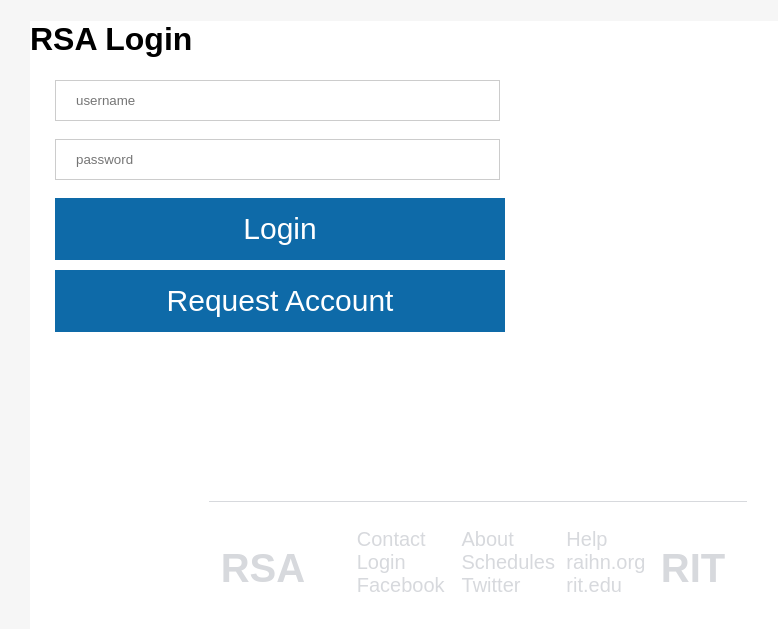
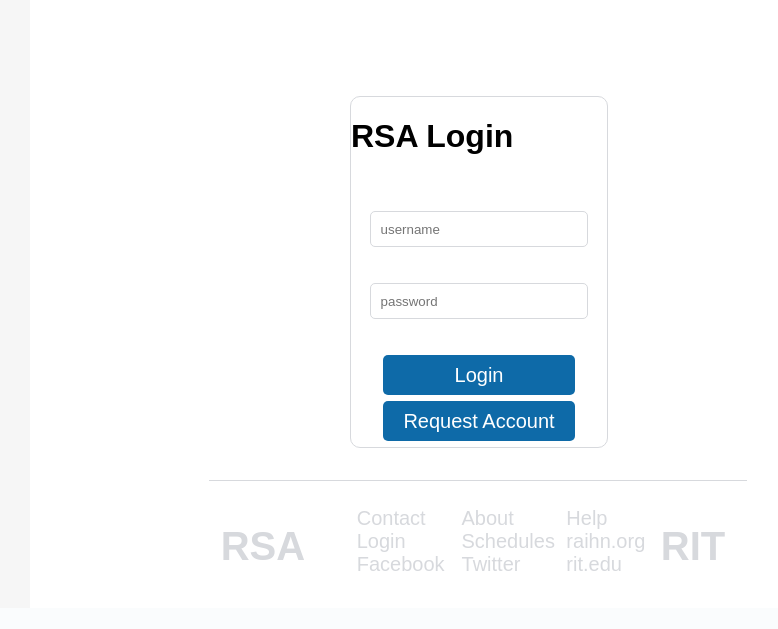
Before and after one commit to takzi/RSA, a PHP site: page / in a window 1280 px wide. Shown: the part 192-821 px from the top of the page, without its empty margins (162-940 px from the left). After the commit the page ends 763 px from the top, so only its background shows below. Run offline with PHP 8.4, Linux system fonts and the light colour scheme.

Commit message:
modified css and added more login functionality

```diff
--- a/public_html/css/default.css
+++ b/public_html/css/default.css
@@ -34,13 +34,13 @@ body
 {
     position: relative;
     width: 70vw;
-    margin: 0;
     margin: 0 auto;
     min-height: 76vh;
     background: white;
 }
 
 #main_content {
+    position: relative;
     min-height: 60vh;
 }
 
@@ -168,15 +168,76 @@ nav ul li a {
 }
 
 
+/******************************
+ * * * * * LOGIN FORM * * * * *
+ ******************************/
+#login_form {
+    position: absolute;
+    width: 20vw;
+    min-height: 38vh;
+    top: 50%;
+    left: 50%;
+    margin: -18vh 0 0 -10vw;
+    border: 1pt solid #d7d9dd;
+    border-radius: 10px;
+
+}
+
+#login_form input[type=text],
+#login_form input[type=password] {
+    display: block;
+    width: 80%;
+    height: 4vh;
+    border-radius: 5px;
+    border: 1pt solid #d7d9dd;
+    margin: 0 auto;
+    padding-left: 10px;
+}
+
+#login_form input:first-of-type {
+    margin-top: 7vh;
+}
 
 
+.form_header {
+    position: absolute;
+    width: 20vw;
+    height: 7vh;
+    top: 50%;
+    left: 50%;
+    margin: -22vh 0 0 -10vw;
+    z-index: 98;
+    border-top-right-radius: 10px;
+    border-top-left-radius: 10px;
+    margin-bottom: -1vh;
+    background-color: #0E6AA8;
+}
 
+.form_header h1 {
+    color: white;
+    font-size: 20pt;
+    text-align: center;
+}
 
+#login_form button, #request_href {
+    width: 15vw;
+    display: block;
+    height: 5vh;
+    font-size: 15pt;
+    border: none;
+    border-radius: 5px;
+    margin: 0 auto;
+    margin-bottom: 0.75vh;
+    background-color: #0E6AA8;
+    color: white;
+}
 
+#login_form button:hover {
+    cursor: pointer;
+    background-color: #0E6AA8;
+}
 
-
-
-input[type=text], input[type=password]
+/*input[type=text], input[type=password]
 {
     width: 445px;
     padding: 12px 20px;
@@ -184,9 +245,9 @@ input[type=text], input[type=password]
     display: inline-block;
     border: 1px solid #ccc;
     box-sizing: border-box;
-}
+}*/
 
-h2
+/*h2
 {
 	margin-top: 0px;
 	background-color: #0E6AA8;
@@ -195,9 +256,9 @@ h2
     height: 80px;
     font-size: 65px;
     width: 500px;
-}
+}*/
 
-button
+/*button
 {
     background-color: #0E6AA8;
     font-size: 30px;
@@ -209,9 +270,4 @@ button
     cursor: pointer;
     width: 450px;
 
-}
-
-button:hover
-{
-    opacity: 0.8;
-}
+}*/
--- a/public_html/index.php
+++ b/public_html/index.php
@@ -5,8 +5,28 @@
 ?>
 
 <?php
-	if(isset($_SESSION['username'])){
-		echo "Welcome " . $_SESSION['uesrname'];
+	session_start();
+
+	if(isset($_POST['username']) and isset($_POST['password'])){
+		$username = $_POST['username'];
+		$password = $_POST['password']; // this should be hashed
+
+		// create query to check username and hashed password
+
+		// result = 1 if a user is found, or however else we want to do it
+		$result = 0;
+
+		if($result == 1){
+			// get the role of the person for permissions
+			$role = "admin";
+
+			$_SESSION['username'] = $username;
+			$_SESSION['role'] = $role;
+			echo "Welcome " . $_SESSION['uesrname'];
+		} else {
+			echo '<script>alert("Invalid login attempt.");</script>';
+			include("templates/login_form.php");
+		}
 	} else {
 		include("templates/login_form.php");
 	}
```
